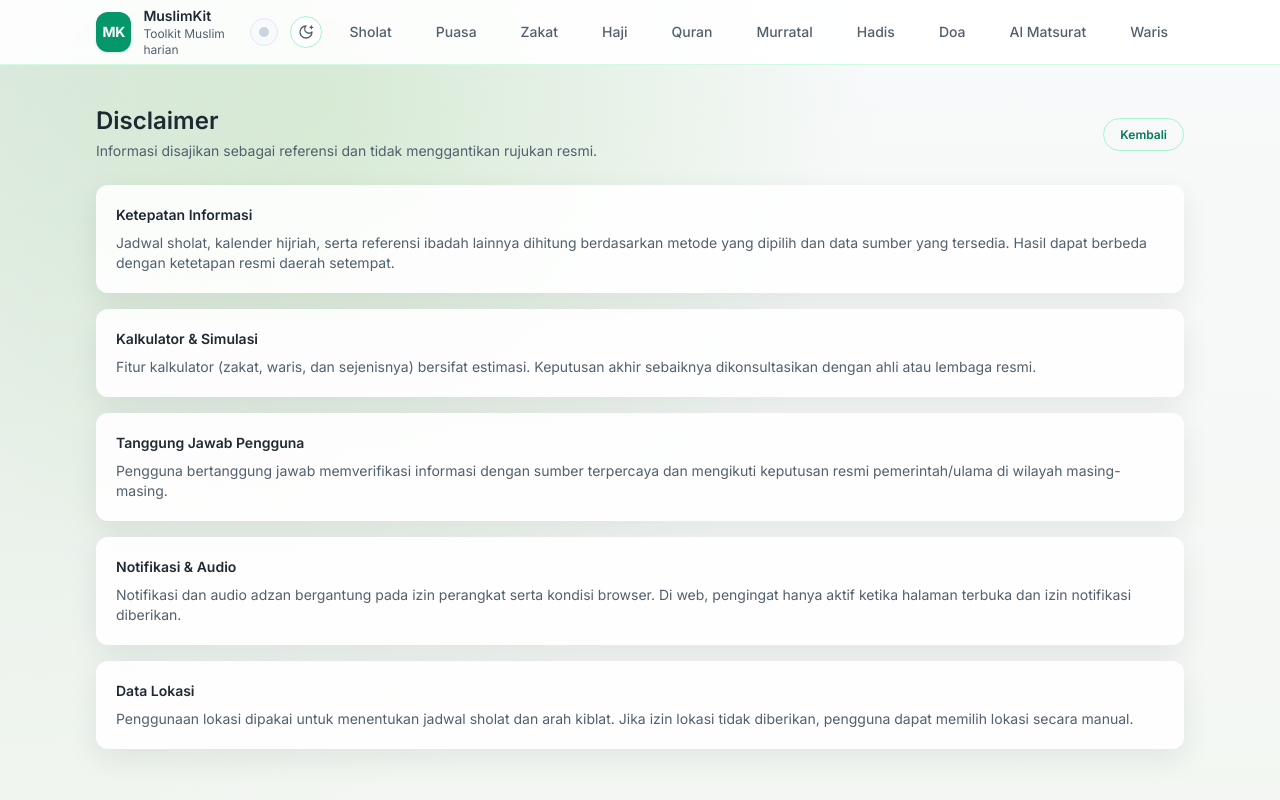
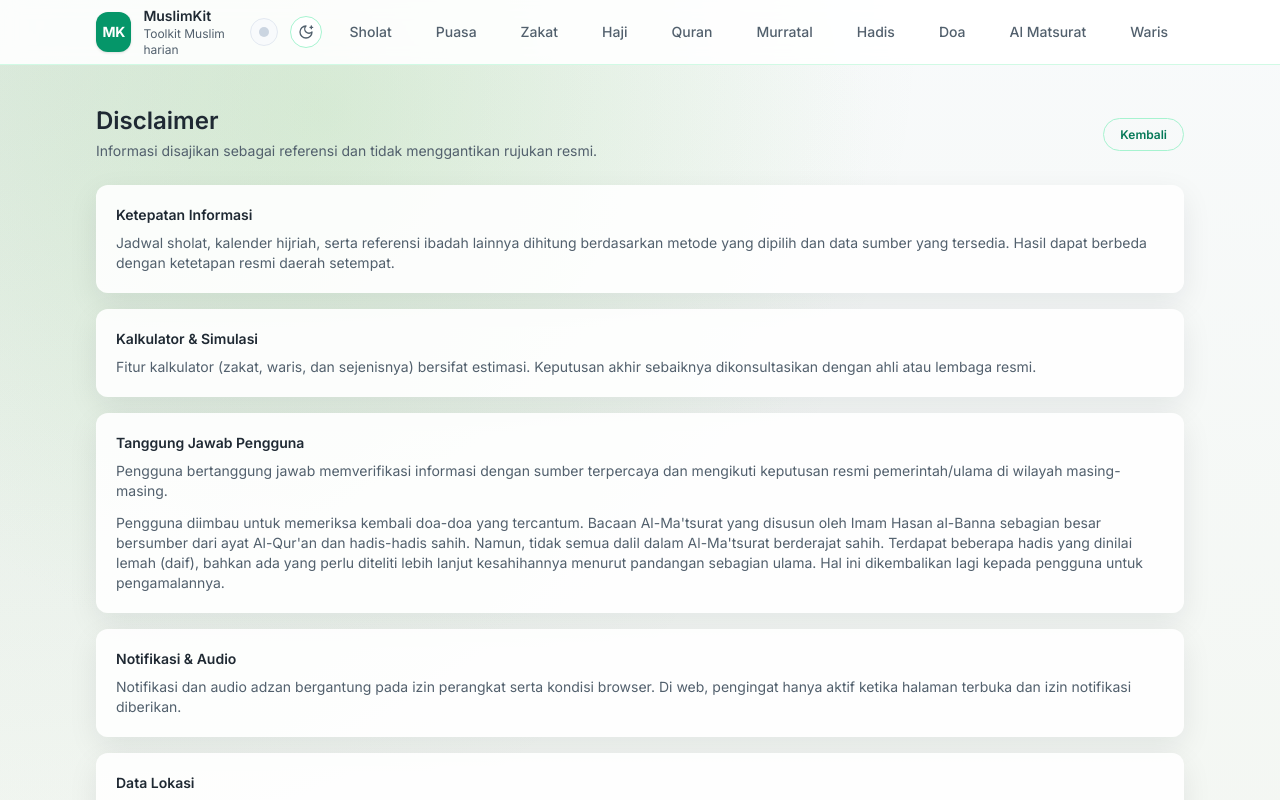
Before and after one commit to aantriono82/muslim, a React (Vite) app in the folder web/: page /disclaimer in a window 1280 px wide. Shown: the top 800 px of the page. Built offline with nearby package versions, Linux system fonts and the light colour scheme; no server answers.

Commit message:
Perbaiki redaksi disclaimer Al-Ma'tsurat

```diff
--- a/web/src/pages/DisclaimerPage.tsx
+++ b/web/src/pages/DisclaimerPage.tsx
@@ -53,6 +53,16 @@ const DisclaimerPage = () => {
               terpercaya dan mengikuti keputusan resmi pemerintah/ulama di
               wilayah masing-masing.
             </p>
+            <p className="mt-3 text-sm text-textSecondary">
+              Pengguna diimbau untuk memeriksa kembali doa-doa yang tercantum.
+              Bacaan Al-Ma'tsurat yang disusun oleh Imam Hasan al-Banna sebagian
+              besar bersumber dari ayat Al-Qur'an dan hadis-hadis sahih. Namun,
+              tidak semua dalil dalam Al-Ma'tsurat berderajat sahih. Terdapat
+              beberapa hadis yang dinilai lemah (daif), bahkan ada yang perlu
+              diteliti lebih lanjut kesahihannya menurut pandangan sebagian
+              ulama. Hal ini dikembalikan lagi kepada pengguna untuk
+              pengamalannya.
+            </p>
           </Card>
 
           <Card>
```
Also changed, not shown: 2 other files (tests, documents, lock files or other folders).
